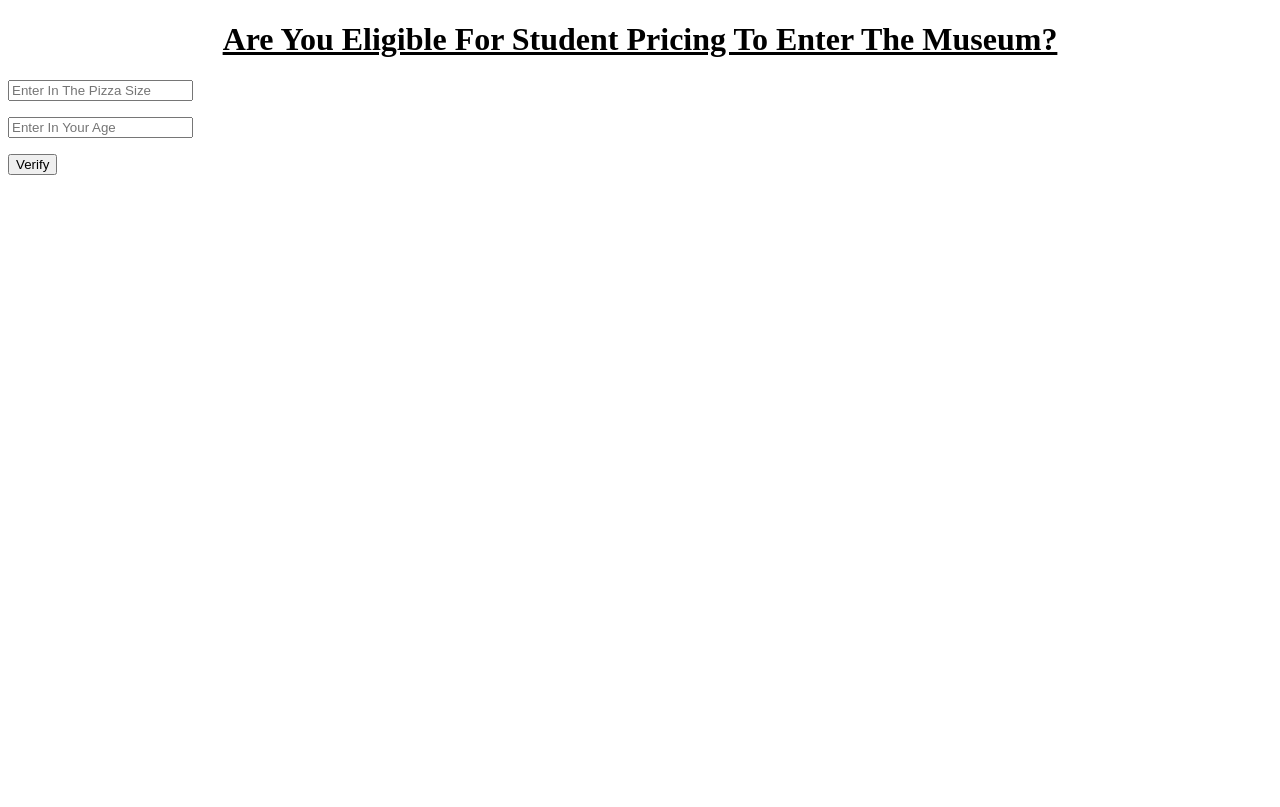
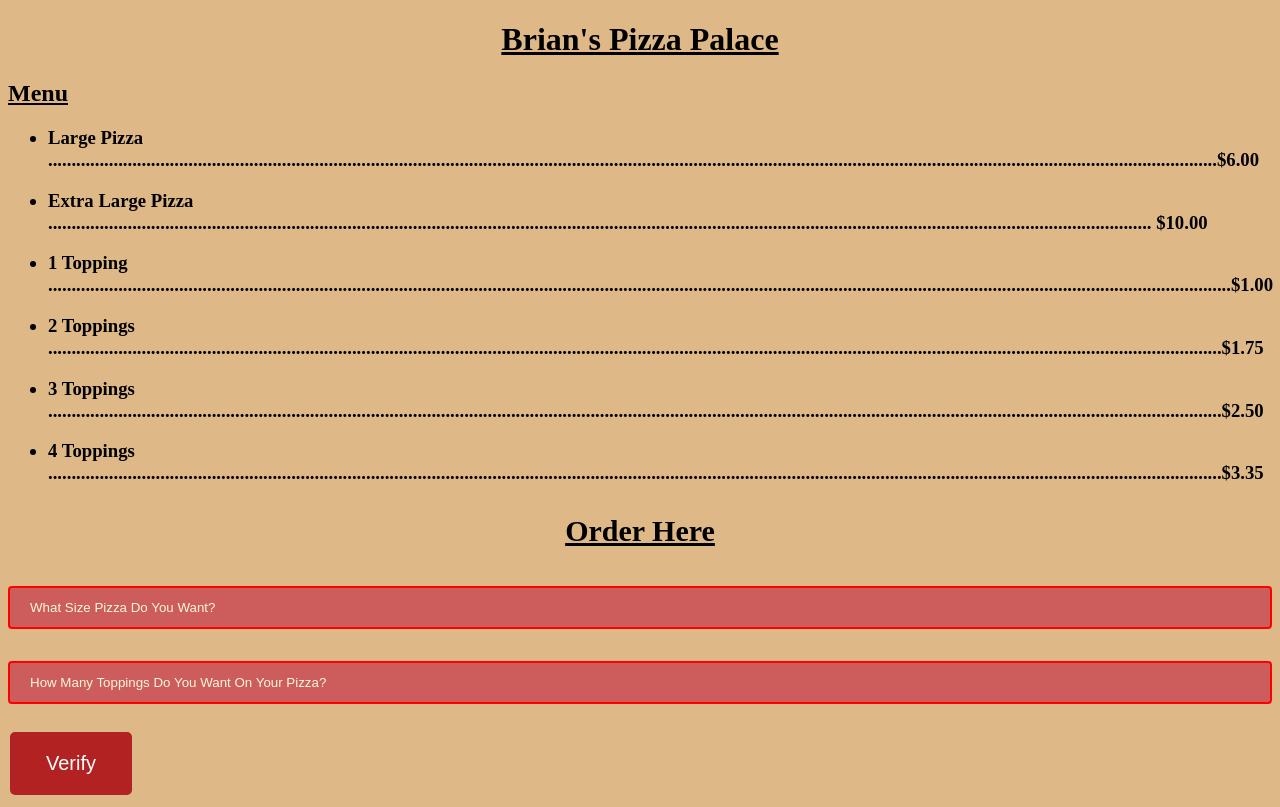
Before and after one commit to Brian-Musembi/ICS2O-Assignment-6A-HTML, a plain HTML site: page index.html in a window 1280 px wide. Drawn offline with Linux system fonts and the light colour scheme.

Commit message:
Added Index & CSS Files

```diff
--- a/index.html
+++ b/index.html
@@ -1,38 +1,49 @@
 <!DOCTYPE html>
-<html>
+<html style="background-color:Burlywood;">
   <head>
     <meta charset="utf-8">
     <meta name="description" content="My Webpage">
     <meta name="keywordss" content="Hello, World! website">
     <meta name="author" content="Brian Musembi">
     <meta name="viewport" content="width=device-width, initial-scale=1.0">
+    <link rel="stylesheet" href="mystyle.css">
     <title>My Webpage</title>
   </head>
   <body>
-    <h1 align="center"><u>Are You Eligible For Student Pricing To Enter The Museum?</u></h1>
-    <p><input id="size" type="text" placeholder="Enter In The Pizza Size"></p>
-    <p><input id="number" type="text" placeholder="Enter In Your Age"></p>
-    <p><button onclick="myFunction()">Verify</button></p>
+    <h1 align="center"><u>Brian's Pizza Palace</u></h1>
+    <h2><u>Menu</u></h2>
+    <ul>
+      <h3><li>Large Pizza ..........................................................................................................................................................................................................................................................$6.00</li></h3>
+      <h3><li>Extra Large Pizza ............................................................................................................................................................................................................................................ $10.00</li></h3>
+      <h3><li>1 Topping .............................................................................................................................................................................................................................................................$1.00</li></h3>
+      <h3><li>2 Toppings ...........................................................................................................................................................................................................................................................$1.75</li></h3>
+      <h3><li>3 Toppings ...........................................................................................................................................................................................................................................................$2.50</li></h3>
+      <h3><li>4 Toppings ...........................................................................................................................................................................................................................................................$3.35</li></h3>
+    </ul>
+    <p align="center" style="font-size:30px"><u><b>Order Here</b></u></p>
+    <p><input id="size" type="text" placeholder="What Size Pizza Do You Want?" class="mytext"></p>
+    <p><input id="number" type="text" placeholder="How Many Toppings Do You Want On Your Pizza?" class="mytext"></p>
+    <button class="button button2" onclick="myFunction()">Verify</button>
     <script>
     function myFunction(){
       var size;
       var number = document.getElementById("number").value;
-      let age = number;
-      if ((size == "Large") || (age == 1)){
+      let tpngs = number;
+      if ((size == "Large") || (tpngs == 1)){
         alert("Your Subtotal Price is $7.00 Your Total Price Is $7.91");}
-      else if ((size == "Large") || (age == 2)){
+      else if ((size == "Large") || (tpngs == 2)){
         alert("Your Subtotal Price is $7.75 Your Total Price Is $8.76");}
-      else if ((size == "Large") || (age == 3)){
+      else if ((size == "Large") || (tpngs == 3)){
         alert("Your Subtotal Price is $8.50 Your Total Price Is $9.61");}
-      else if ((size == "Large") || (age == 4)){
+      else if ((size == "Large") || (tpngs == 4)){
         alert("Your Subtotal Price is $9.35 Your Total Price Is $10.57");}
-      else if ((size == "Extra Large") || (age == 1)){
+      else if ((size == "Extra Large") || (tpngs == 1)){
         alert("Your Subtotal Price is $11.00 Your Total Price Is $12.43");}
-      else if ((size == "Extra Large") || (age == 2)){
+      else if ((size == "Extra Large") || (tpngs == 2)){
         alert("Your Subtotal Price is $11.75 Your Total Price Is $13.28");}
-      else if ((size == "Extra Large") || (age == 3)){
+      else if ((size == "Extra Large") || (tpngs == 3)){
         alert("Your Subtotal Price is $12.50 Your Total Price Is $14.13");}
-      else if ((size == "Extra Large") || (age == 4)){
+      else if ((size == "Extra Large") || (tpngs == 4)){
         alert("Your Subtotal Price is $13.35 Your Total Price Is $15.09");}
       else {
         alert("You Must Choose A Large Or Extra Large Pizza With Up To Four Toppings Please!");}}
--- /dev/null
+++ b/mystyle.css
@@ -0,0 +1,73 @@
+.button {
+  background-color: #4CAF50;
+  border: none;
+  color: white;
+  padding: 16px 32px;
+  text-align: center;
+  text-decoration: none;
+  display: inline-block;
+  font-size: 20px;
+  margin: 4px 2px;
+  transition-duration: 0.4s;
+  cursor: pointer;
+}
+.button2 {border-radius: 5px;}
+.button2 {
+  background-color: firebrick;
+  color: white;
+  border: 4px solid firebrick;
+
+}
+
+.button2:hover {
+  background-color: white;
+  color: black;
+}
+
+.mytext {
+    width: 300px;
+}
+
+input[type=text], select {
+  width: 100%;
+  padding: 12px 20px;
+  margin: 8px 0;
+  display: inline-block;
+  border: 1px solid #ccc;
+  border-radius: 4px;
+  box-sizing: border-box;
+  border: 2px solid red;
+  border-radius: 4px;
+  background-color: indianred;
+  color: white;
+}
+
+input[type=submit] {
+  width: 100%;
+  background-color: #4CAF50;
+  color: white;
+  padding: 14px 20px;
+  margin: 8px 0;
+  border: none;
+  border-radius: 4px;
+  cursor: pointer;
+  border: 2px solid red;
+  border-radius: 4px;
+  background-color: indianred;
+  color: white;
+}
+
+input[type=submit]:hover {
+  background-color: #45a049;
+}
+
+div {
+  border-radius: 5px;
+  background-color: #f2f2f2;
+  padding: 20px;
+}
+
+::placeholder {
+  color: cornsilk;
+  opacity: 1;
+}
```
